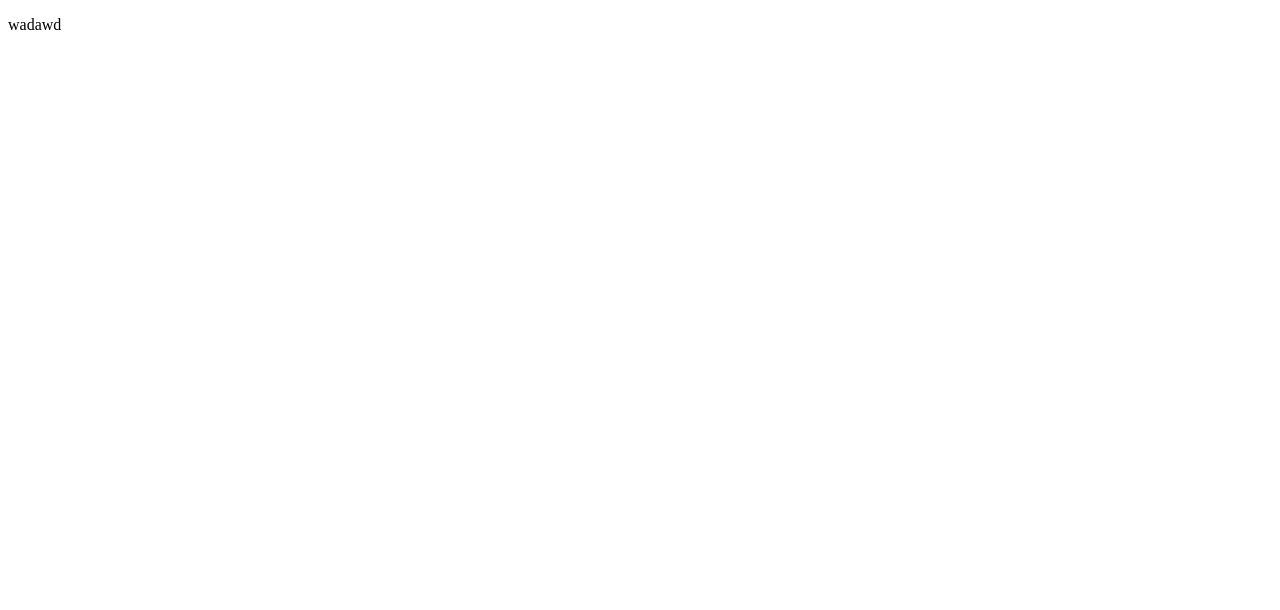
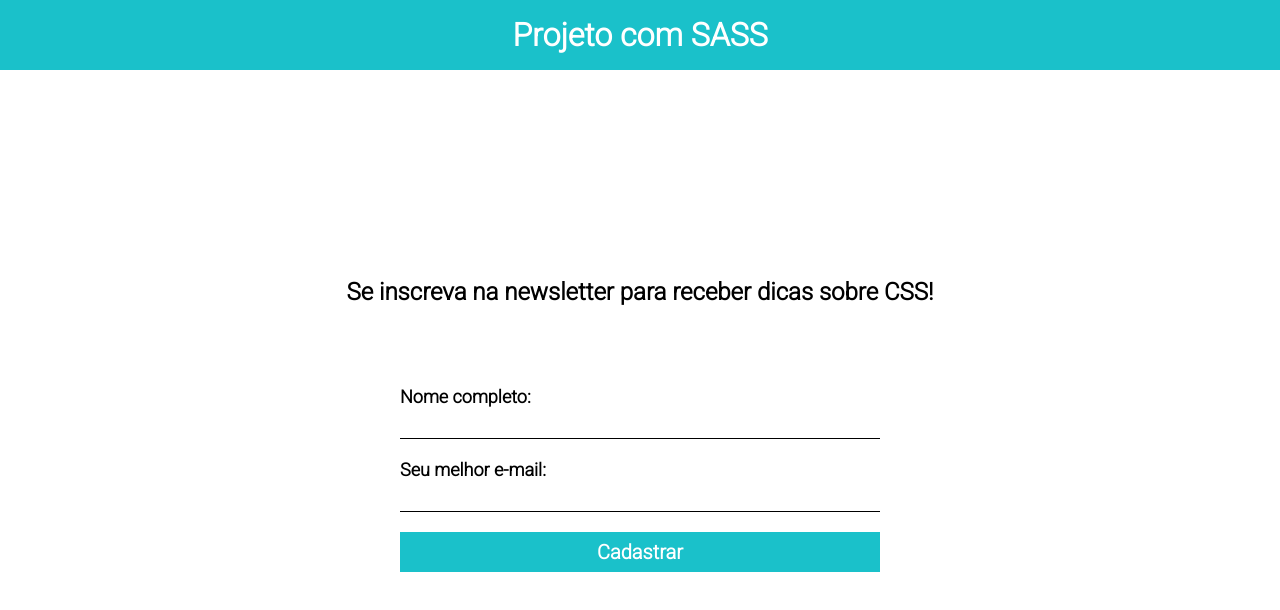
Before and after one commit to Neilkshake/Test_sass, a website: page index.html in a window 1280 px wide. Drawn offline with Linux system fonts and the light colour scheme.

Commit message:
Creating the repository

```diff
--- a/index.html
+++ b/index.html
@@ -1,13 +1,32 @@
 <!DOCTYPE html>
-<html lang="en">
+<html lang="pt-BR">
   <head>
     <meta charset="UTF-8" />
     <meta http-equiv="X-UA-Compatible" content="IE=edge" />
     <meta name="viewport" content="width=device-width, initial-scale=1.0" />
-    <link rel="stylesheet" href="./main.css" />
+    <link rel="stylesheet" href="./build/main.css" />
+    <link rel="preconnect" href="https://fonts.googleapis.com" />
+    <link rel="preconnect" href="https://fonts.gstatic.com" crossorigin />
+    <link
+      href="https://fonts.googleapis.com/css2?family=Roboto:wght@300&display=swap"
+      rel="stylesheet"
+    />
     <title>Document</title>
   </head>
   <body>
-    <p>wadawd</p>
+    <header>
+      <div class="container"><h1>Projeto com SASS</h1></div>
+    </header>
+
+    <div class="form-container container">
+      <h2>Se inscreva na newsletter para receber dicas sobre CSS!</h2>
+      <form>
+        <label for="nome-completo">Nome completo:</label>
+        <input type="text" id="nome-completo" />
+        <label for="email">Seu melhor e-mail:</label>
+        <input type="email" id="email" />
+        <button type="submit">Cadastrar</button>
+      </form>
+    </div>
   </body>
 </html>
--- a/main.scss
+++ /dev/null
@@ -1,8 +0,0 @@
-body {
-  background-color: red;
-}
-
-p {
-  font-size: 400px;
-  color: blue;
-}
--- a/package.json
+++ b/package.json
@@ -3,7 +3,7 @@
   "version": "1.0.0",
   "description": "Descrição do meu projeto",
   "scripts": {
-    "sass": "sass"
+    "sass": "sass source/main.scss build/main.css --watch"
   },
   "devDependencies": {
     "sass": "^1.62.1"
--- /dev/null
+++ b/source/config/reset.scss
@@ -0,0 +1,8 @@
+@use "./variaveis.scss";
+
+* {
+  box-sizing: border-box;
+  margin: 0;
+  padding: 0;
+  font-family: variaveis.$fontPrincipal;
+}
--- /dev/null
+++ b/source/config/variaveis.scss
@@ -0,0 +1,12 @@
+// Fontes
+
+$fontPrincipal: Roboto, sans-serif;
+
+// Cores
+
+$corPrincipal: #1ac1ca;
+$corSecundaria: #fff;
+
+// Breakpoints
+$mobile: 767px;
+$tablet: 1023px;
--- /dev/null
+++ b/source/main.scss
@@ -0,0 +1,87 @@
+@use "./config/reset.scss";
+@use "./config/variaveis.scss";
+@use "sass:math";
+
+body {
+  background-color: variaveis.$corSecundaria;
+}
+
+.container {
+  max-width: 1024px;
+  width: 100%;
+  margin: 0 auto;
+}
+
+header {
+  padding: 16px 0;
+  background-color: yellow;
+  text-align: center;
+  background-color: variaveis.$corPrincipal;
+  color: variaveis.$corSecundaria;
+  font-weight: bold;
+}
+
+.form-container {
+  height: calc(100vh - 70px);
+  display: flex;
+  flex-direction: column;
+  justify-content: center;
+  align-items: center;
+  max-width: 760px;
+
+  h2 {
+    font-size: pixelParaEm(48px);
+    text-align: center;
+  }
+}
+
+@mixin elementoForm() {
+  padding: 8px;
+  display: block;
+  width: 100%;
+  margin-bottom: 20px;
+}
+
+@function pixelParaEm($alvoEmPixel, $contextoEmPixel: 16px) {
+  @return math.div($alvoEmPixel, $contextoEmPixel) + em;
+}
+
+form {
+  width: 100%;
+  max-width: 480px;
+  margin-top: 80px;
+
+  label {
+    font-weight: bold;
+    cursor: pointer;
+    font-size: 18px;
+  }
+
+  input {
+    @include elementoForm();
+    background-color: transparent;
+    border: none;
+    border-bottom: 1px solid black;
+  }
+
+  button {
+    @include elementoForm();
+    background-color: variaveis.$corPrincipal;
+    font-size: 20px;
+    border: none;
+    color: variaveis.$corSecundaria;
+    font-weight: bold;
+    transition: 0.5s ease;
+    cursor: pointer;
+
+    &:hover {
+      background-color: rgb(8, 113, 134);
+    }
+  }
+}
+
+@media screen and (max-width: variaveis.$mobile) {
+  .container {
+    max-width: 80%;
+  }
+}
```
Also changed, not shown: build/main.css (added), main.css (deleted), 2 other files.
